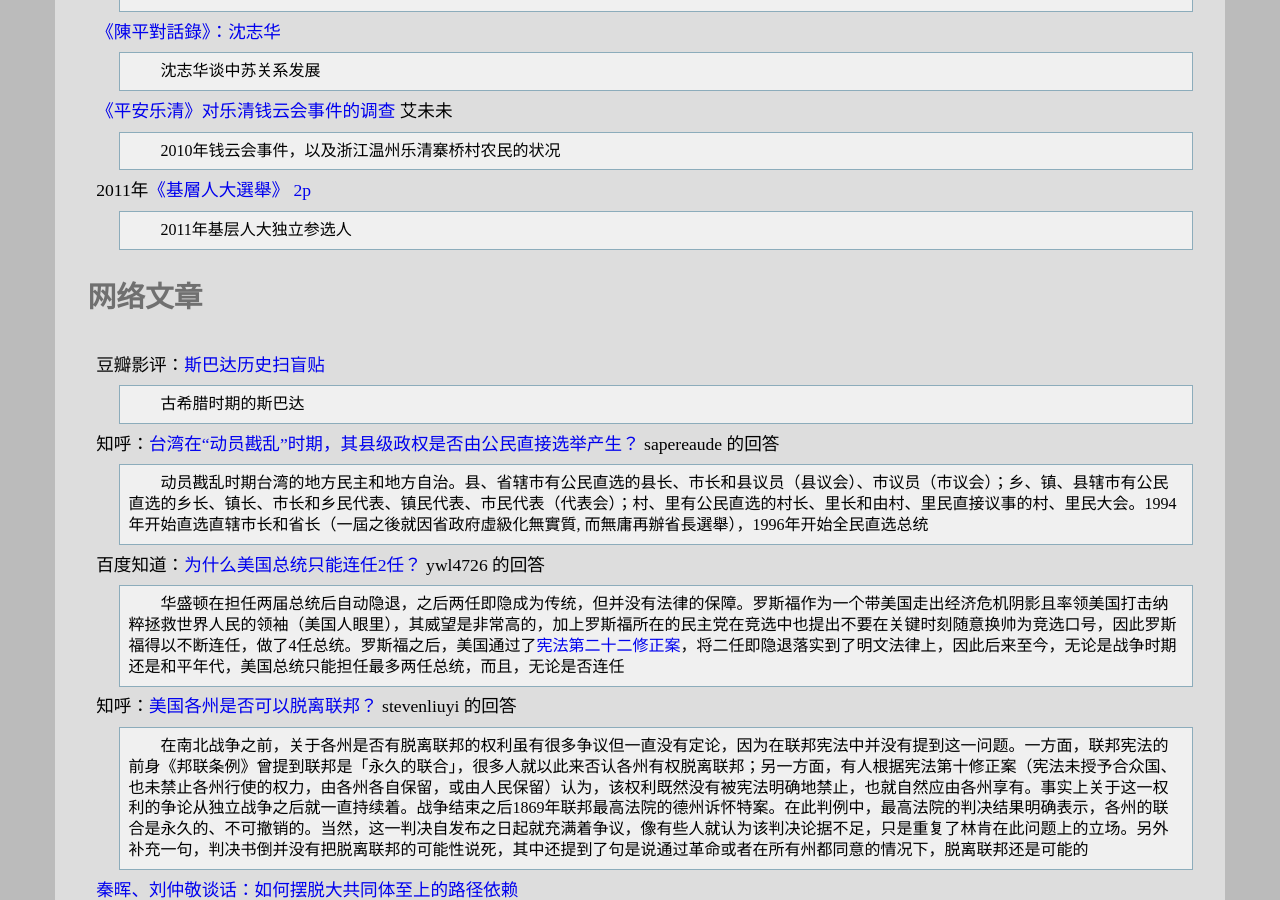
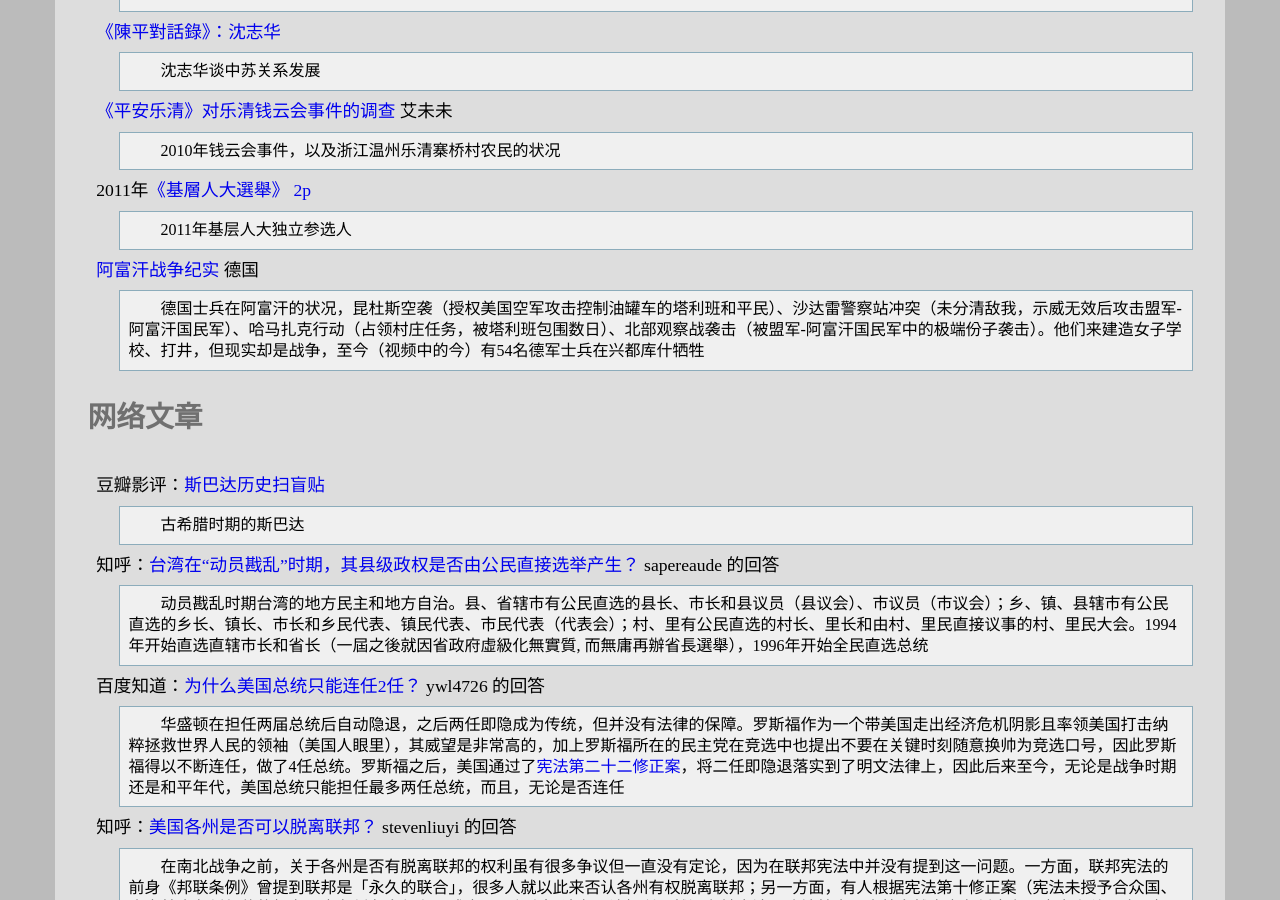
Before and after one commit to leiqin/leiqin.github.io, a Jekyll site: the page built from shoucang/history.markdown, in a window 1280 px wide and 900 px high, scrolled down 9367 px. Built offline with Jekyll 4.4.1, drawn with Linux system fonts in a browser that asks for light colours; nearby versions of some CDN libraries.

Commit message:
+ 添加视频 阿富汗战争纪实

```diff
--- a/shoucang/history.markdown
+++ b/shoucang/history.markdown
@@ -198,6 +198,9 @@ NHK纪录片：[追踪"伊斯兰国"](https://youtu.be/OM826TMPNl8)
 2011年[《基層人大選舉》](https://youtu.be/ljwky5Dtfro) [2p](https://youtu.be/nWfAH3WA_eY)
 :	2011年基层人大独立参选人
 
+[阿富汗战争纪实](https://youtu.be/4rw6bhPW-pc) 德国
+:	德国士兵在阿富汗的状况，昆杜斯空袭（授权美国空军攻击控制油罐车的塔利班和平民）、沙达雷警察站冲突（未分清敌我，示威无效后攻击盟军-阿富汗国民军）、哈马扎克行动（占领村庄任务，被塔利班包围数日）、北部观察战袭击（被盟军-阿富汗国民军中的极端份子袭击）。他们来建造女子学校、打井，但现实却是战争，至今（视频中的今）有54名德军士兵在兴都库什牺牲
+
 ### 网络文章
 
 豆瓣影评：[斯巴达历史扫盲贴](http://movie.douban.com/review/1139082/)
```
